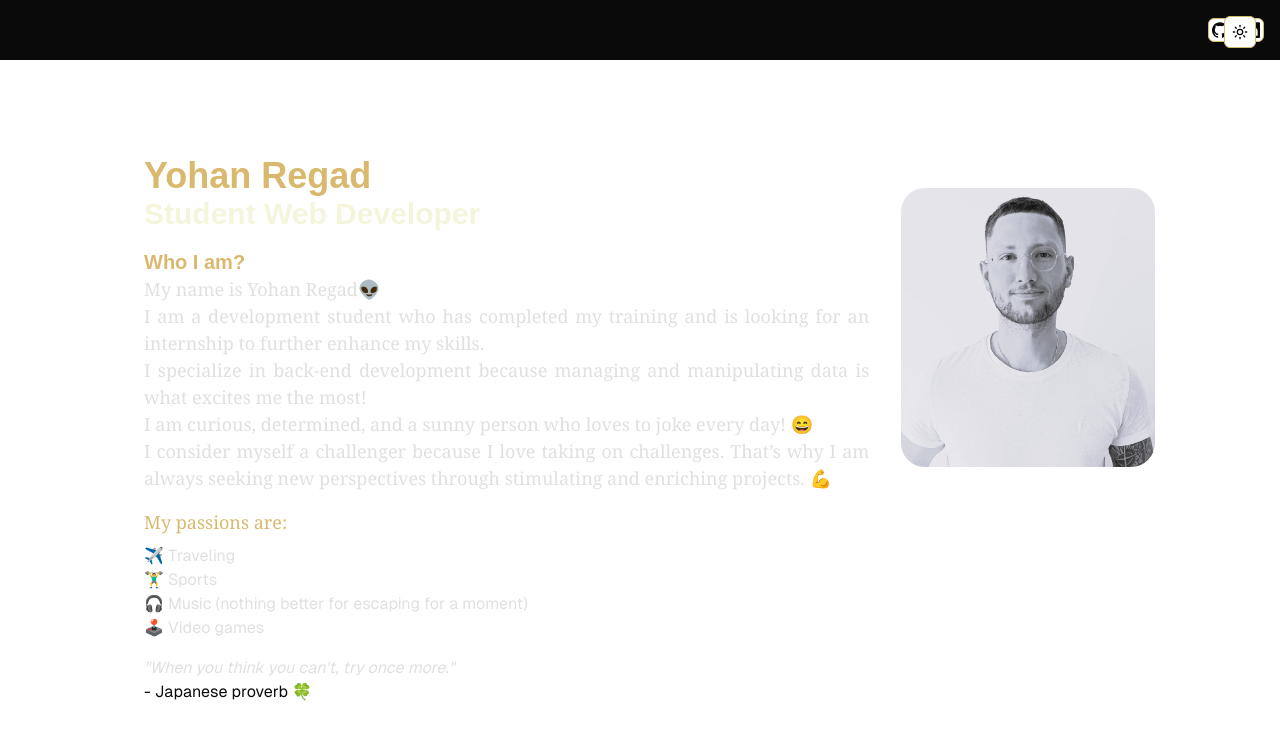
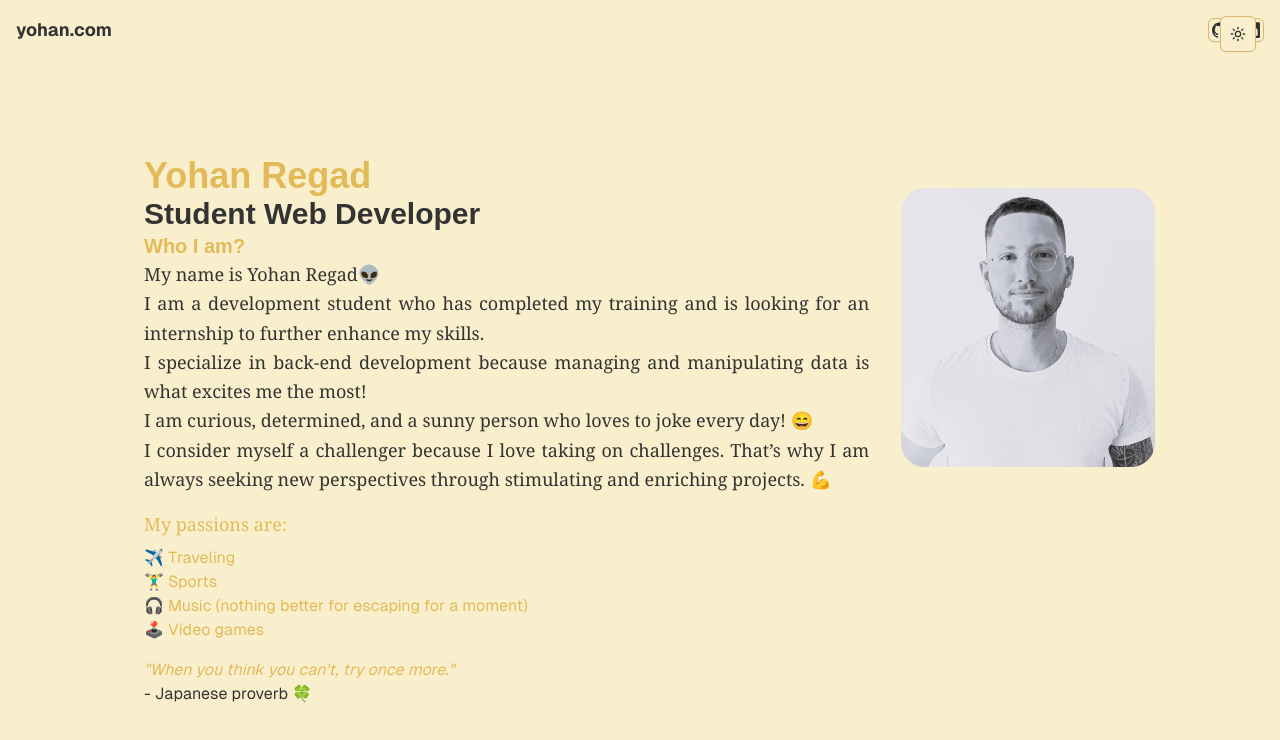
Before and after one commit to YohReg10/Portfolio, a Next.js app: page / in a window 1280 px wide. Shown: the top 740 px of the page. Built offline with nearby package versions, Linux system fonts and the light colour scheme; a web font is replaced by a local one.

Commit message:
modifie property css in Hero.tsx, header.tsx and global.css

```diff
--- a/app/components/Hero.tsx
+++ b/app/components/Hero.tsx
@@ -3,33 +3,33 @@ import { Section } from "./section";
 export const Hero = () => {
     return (
         <Section className="flex max-lg:flex-col items-start">
-            <div className="flex-[2]" style={{ marginLeft: '8rem' }}> {/* Utilisation de style en ligne pour ajuster la marge */}
-                <h2 className="font-caption text-4xl font-bold" style={{ color: '#d9b96d' }}>Yohan Regad</h2>
-                <h3 className="font-caption text-3xl font-bold" style={{ color: '#f5f5dc' }}>Student Web Developer</h3>
-                <h4 className="font-caption text-xl font-bold" style={{ color: '#d9b96d', marginTop: '1rem' }}>Who I am?</h4>
+            <div className="flex-[2]" style={{ marginLeft: '8rem' }}>
+                <h2 className="font-caption text-4xl font-bold text-[#e3ba59] dark:text-[#d9b96d]">Yohan Regad</h2>
+                <h3 className="font-caption text-3xl font-bold text-[#] dark:text-[#f5f5dc]">Student Web Developer</h3>
+                <h4 className="font-caption text-xl font-bold  text-[#e3ba59] dark:text-[#d9b96d]" >Who I am?</h4>
 
-                <p className="font-serif text-lg" style={{ color: '#e0e0e0', lineHeight: '1.5', marginBottom: '1rem', textAlign: 'justify' }}>
+                <p className="font-serif text-lg leading-relaxed mb-4 text-justify text-[#333333] dark:text-[#e0e0e0]">
                     My name is Yohan Regad👽 <br />
                     I am a development student who has completed my training and is looking for an internship to further enhance my skills. <br />
                     I specialize in back-end development because managing and manipulating data is what excites me the most!<br />
                     I am curious, determined, and a sunny person who loves to joke every day! 😄<br />
                     I consider myself a challenger because I love taking on challenges. That’s why I am always seeking new perspectives through stimulating and enriching projects. 💪
                 </p>
-                <p className="font-serif text-lg" style={{ color: '#d9b96d', marginBottom: '0.5rem' }}>My passions are:</p>
-                <ul className="list-none mt-2" style={{ color: '#e0e0e0' }}>
+                <p className="font-serif text-lg mb-2 text-[#e3ba59] dark:text-[#d9b96d]">My passions are:</p>
+                <ul className="list-none mt-2 text-[#e3ba59] dark:text-[#d9b96d]" >
                     <li>✈️ Traveling</li>
                     <li>🏋️‍♂️ Sports</li>
                     <li>🎧 Music (nothing better for escaping for a moment)</li>
                     <li>🕹️ Video games</li>
                 </ul>
-                <span className="italic mt-4 block" style={{ color: '#e0e0e0' }}> "When you think you can't, try once more."</span> - Japanese proverb 🍀
+                <span className="italic mt-4 block text-[#e3ba59] dark:text-[#d9b96d]" > "When you think you can't, try once more."</span> - Japanese proverb 🍀
             </div>
             <div className="flex-1 max-lg:w-full mt-8 ml-8">
                 <img
                     src="yohan_noir_blanc_bis2024.jpg"
                     className="w-full h-auto rounded-3xl"
                     alt="Yohan's portrait"
-                    style={{ maxWidth: '70%', height: 'auto' }} // Réduit la largeur de l'image à 70%
+                    style={{ maxWidth: '70%', height: 'auto' }}
                 />
             </div>
         </Section>
--- a/app/components/header.tsx
+++ b/app/components/header.tsx
@@ -36,7 +36,7 @@ export const Header = () => {
       </Section>
 
       <div className="absolute top-4 right-6">
-        <ModeToggle className="size-8 p-0 border border-[#d9b96d]" />
+        <ModeToggle className="size-9 p-0 border border-[#d9b96d]" />
       </div>
     </header>
   );
--- a/app/globals.css
+++ b/app/globals.css
@@ -5,19 +5,19 @@
 
 @layer base {
   :root {
-    --background: 0 0% 100%;
-    --foreground: 0 0% 3.9%;
+    --background: 46 82% 89%;
+    --foreground: 0 0% 20%;
     --card: 0 0% 100%;
     --card-foreground: 0 0% 3.9%;
     --popover: 0 0% 100%;
     --popover-foreground: 0 0% 3.9%;
-    --primary: 0 0% 9%;
+    --primary: 40 50% 66%;
     --primary-foreground: 0 0% 98%;
-    --secondary: 0 0% 96.1%;
+    --secondary: 30 64% 89%;
     --secondary-foreground: 0 0% 9%;
     --muted: 0 0% 96.1%;
     --muted-foreground: 0 0% 45.1%;
-    --accent: 0 0% 96.1%;
+    --accent: 42 71% 62%;
     --accent-foreground: 0 0% 9%;
     --destructive: 0 84.2% 60.2%;
     --destructive-foreground: 0 0% 98%;
@@ -25,11 +25,6 @@
     --input: 0 0% 89.8%;
     --ring: 0 0% 3.9%;
     --radius: 0.5rem;
-    --chart-1: 12 76% 61%;
-    --chart-2: 173 58% 39%;
-    --chart-3: 197 37% 24%;
-    --chart-4: 43 74% 66%;
-    --chart-5: 27 87% 67%;
   }
 
   .dark {
@@ -52,15 +47,8 @@
     --border: 0 0% 14.9%;
     --input: 0 0% 14.9%;
     --ring: 0 0% 83.1%;
-    --chart-1: 220 70% 50%;
-    --chart-2: 160 60% 45%;
-    --chart-3: 30 80% 55%;
-    --chart-4: 280 65% 60%;
-    --chart-5: 340 75% 55%;
+    --radius: 0.5rem;
   }
-}
-header {
-  background-color: #0a0a0a;
 }
 
   body {
```
